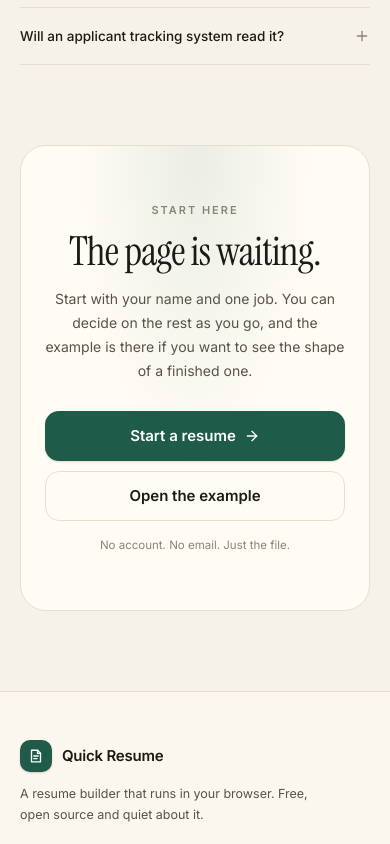
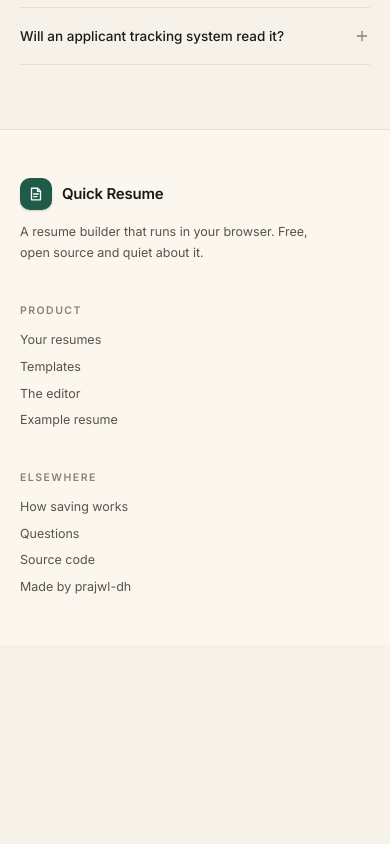
Before and after one commit to prajwl-dh/quick-resume-builder, a Next.js app: page / in a window 390 px wide. Shown: the part 6040-6884 px from the top of the page. After the commit the page ends 6685 px from the top, so only its background shows below. Built offline with nearby package versions, Linux system fonts and the light colour scheme.

Commit message:
Cleaned up redundant content

```diff
--- a/src/app/page.tsx
+++ b/src/app/page.tsx
@@ -379,42 +379,6 @@ export default function HomePage() {
             </div>
           </div>
         </section>
-
-        <section className='pb-20 pt-4 lg:pb-28'>
-          <div className='shell'>
-            <div className='relative overflow-hidden rounded-2xl border border-line bg-surface px-6 py-14 text-center sm:px-12 sm:py-16'>
-              <div
-                aria-hidden='true'
-                className='pointer-events-none absolute inset-0 bg-[radial-gradient(50%_100%_at_50%_0%,rgb(var(--c-accent)/0.09),transparent_70%)]'
-              />
-              <div className='relative mx-auto max-w-lg'>
-                <p className='eyebrow'>Start here</p>
-                <h2 className='mt-3 font-display text-[40px] leading-[1.02] tracking-[-0.02em] text-ink sm:text-[52px]'>
-                  The page is waiting.
-                </h2>
-                <p className='mx-auto mt-4 max-w-md text-[14px] leading-[1.7] text-ink-soft'>
-                  Start with your name and one job. You can decide on the rest as you go,
-                  and the example is there if you want to see the shape of a finished one.
-                </p>
-                <div className='mt-7 flex flex-col items-center justify-center gap-2.5 sm:flex-row'>
-                  <Link href='/builder' className='btn btn-primary btn-lg w-full sm:w-auto'>
-                    Start a resume
-                    <LuArrowRight className='h-4 w-4' />
-                  </Link>
-                  <Link
-                    href='/builder/example-resume'
-                    className='btn btn-secondary btn-lg w-full sm:w-auto'
-                  >
-                    Open the example
-                  </Link>
-                </div>
-                <p className='mt-4 text-[11.5px] text-ink-faint'>
-                  No account. No email. Just the file.
-                </p>
-              </div>
-            </div>
-          </div>
-        </section>
       </main>
 
       <Footer />
--- a/src/components/builder/dashboard/Dashboard.tsx
+++ b/src/components/builder/dashboard/Dashboard.tsx
@@ -1,8 +1,8 @@
 'use client';
 
+import type { ResumeInterface } from '@/components/builder/previousResumes/ResumeInterface';
 import Logo from '@/components/ui/Logo';
 import ThemeToggle from '@/components/ui/ThemeToggle';
-import type { ResumeInterface } from '@/components/builder/previousResumes/ResumeInterface';
 import {
   deleteResume,
   importResumes,
@@ -95,9 +95,6 @@ export default function Dashboard() {
         <div className='shell flex h-16 items-center justify-between gap-4'>
           <Logo href='/builder' />
           <div className='flex items-center gap-1.5 sm:gap-2.5'>
-            <Link href='/#templates' className='nav-link hidden sm:inline-flex'>
-              Templates
-            </Link>
             <ThemeToggle />
             <button
               type='button'
--- a/src/components/footer/Footer.tsx
+++ b/src/components/footer/Footer.tsx
@@ -82,13 +82,6 @@ export default function Footer() {
           </ul>
         </nav>
       </div>
-
-      <div className='border-t border-line'>
-        <div className='shell flex flex-col gap-2 py-5 text-[11px] text-ink-faint sm:flex-row sm:items-center sm:justify-between'>
-          <p>Quick Resume. Your documents stay with you.</p>
-          <p>Typefaces from Google Fonts. No tracking scripts.</p>
-        </div>
-      </div>
     </footer>
   );
 }
```
